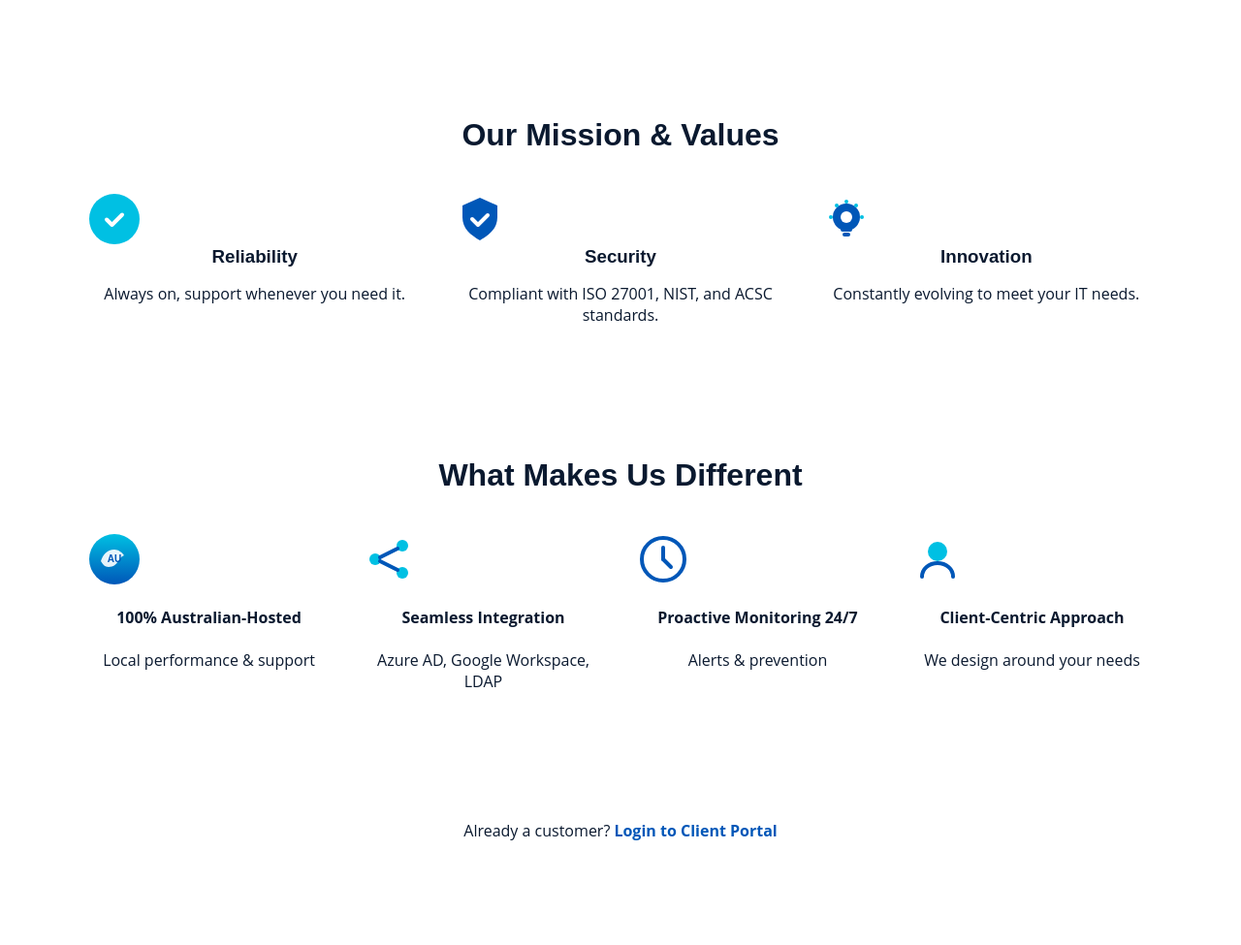
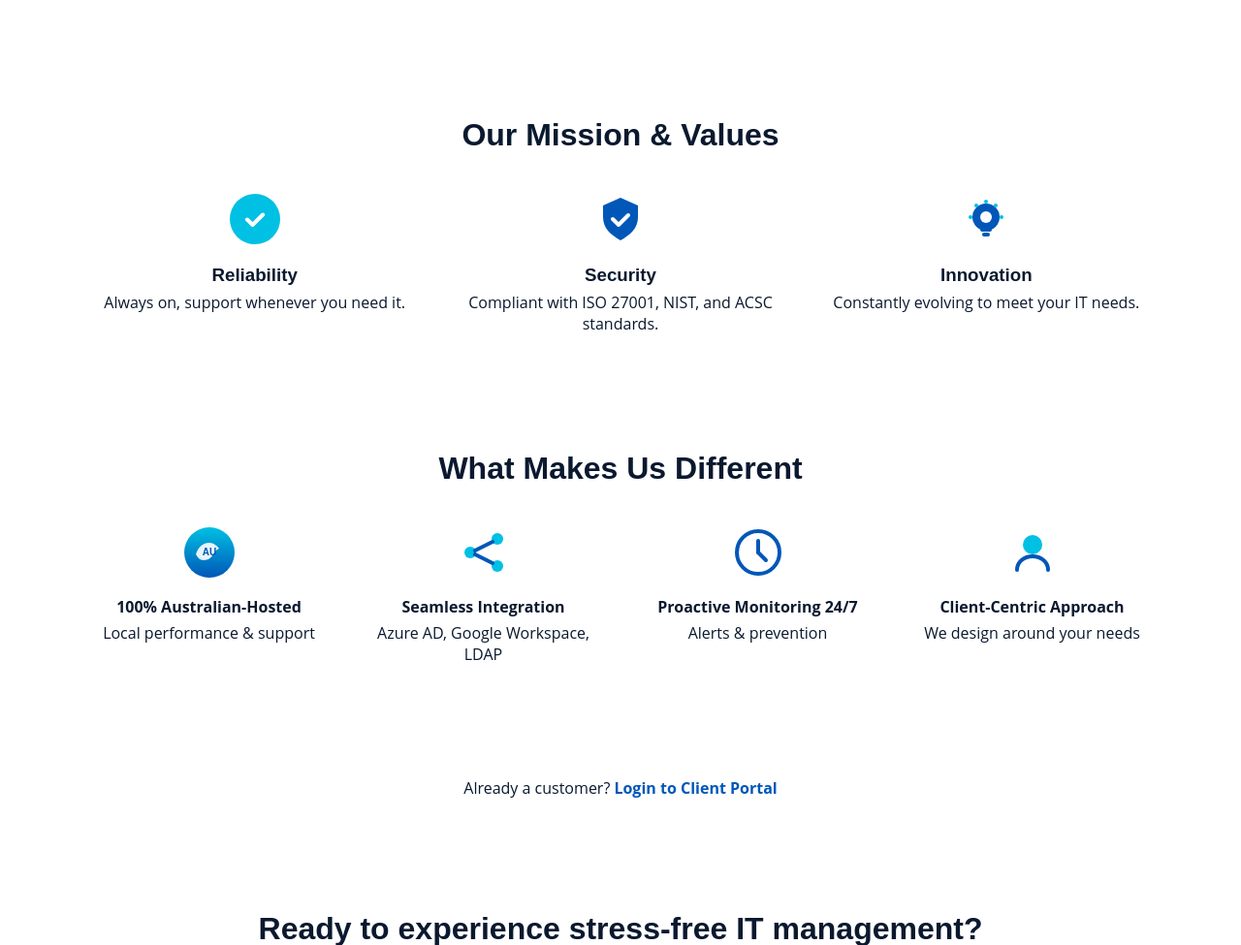
Before and after one commit to Lydia910/Tmd, a PHP site: page /about.html in a window 1280 px wide. Shown: the part 1499-2474 px from the top of the page at 97% size. Run offline with PHP 8.4, Linux system fonts and the light colour scheme.

Commit message:
Update style.css

```diff
--- a/style.css
+++ b/style.css
@@ -969,3 +969,28 @@ body.about-page #about-page .diff-icon img {
     grid-template-columns: 1fr 1fr;
   }
 }
+
+/* --- Fix: center icon directly above titles for About page grids --- */
+body.about-page #about-page .value,
+body.about-page #about-page .diff-item {
+  display: grid;            /* vertical stack without flex baseline quirks */
+  justify-items: center;    /* center icon + texts horizontally */
+  text-align: center;       /* center the text */
+}
+
+body.about-page #about-page .value-icon,
+body.about-page #about-page .diff-icon {
+  display: block;
+  margin: 0 0 12px 0;       /* space under icon only */
+}
+
+body.about-page #about-page .value-title,
+body.about-page #about-page .diff-title {
+  margin: 6px 0 6px;        /* tighten title spacing */
+  line-height: 1.25;
+}
+
+body.about-page #about-page .value-desc,
+body.about-page #about-page .diff-sub {
+  margin: 0;                /* remove unexpected offsets */
+}
```
